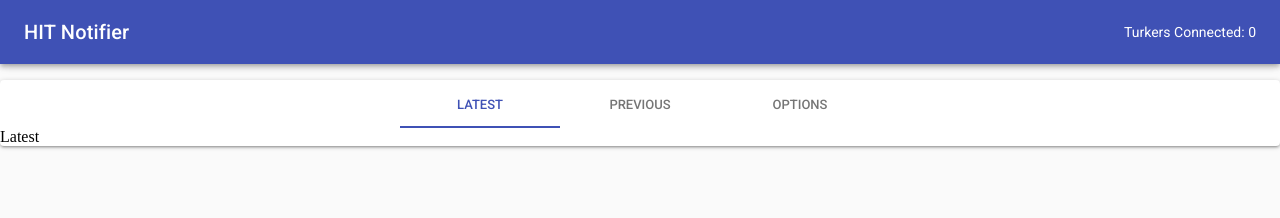
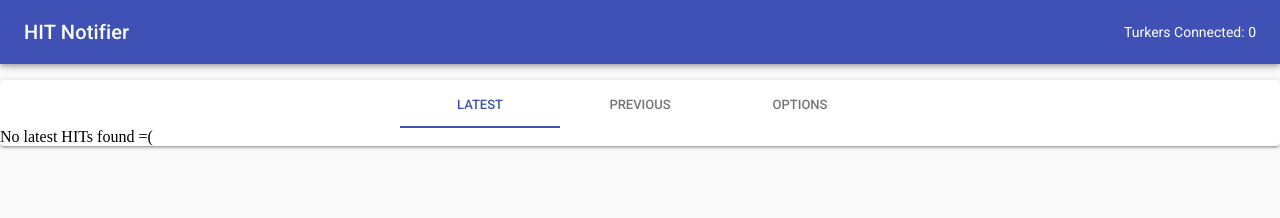
Before and after one commit to brandonhellman/hit-notifier, a React (Create React App) app in the folder web/: page / in a window 1280 px wide. Shown: the top 218 px of the page. Built offline with nearby package versions, Linux system fonts and the light colour scheme; no server answers.

Commit message:
Update Latest.jsx

```diff
--- a/web/src/tabs/Latest.jsx
+++ b/web/src/tabs/Latest.jsx
@@ -1,7 +1,15 @@
 import React from 'react';
+import { connect } from 'react-redux';
+import renderHTML from 'react-render-html';
 
-function Latest() {
-  return <div>Latest</div>;
+function Latest({ hit }) {
+  return hit ? <div>{renderHTML(hit.html)}</div> : <div>No latest HITs found =(</div>;
 }
 
-export default Latest;
+function mapStateToProps(state) {
+  return {
+    hit: state.hits[0],
+  };
+}
+
+export default connect(mapStateToProps)(Latest);
```
